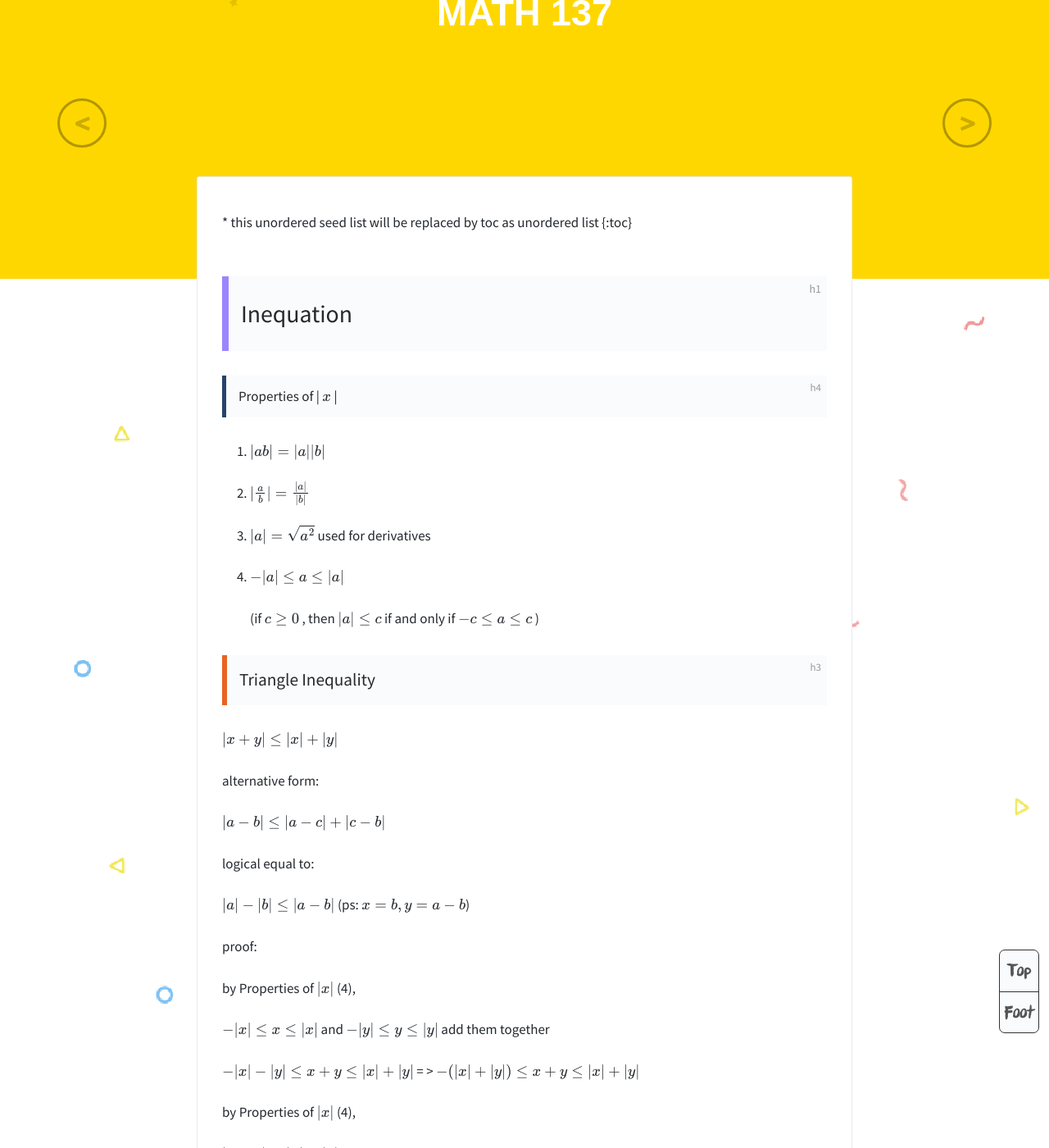
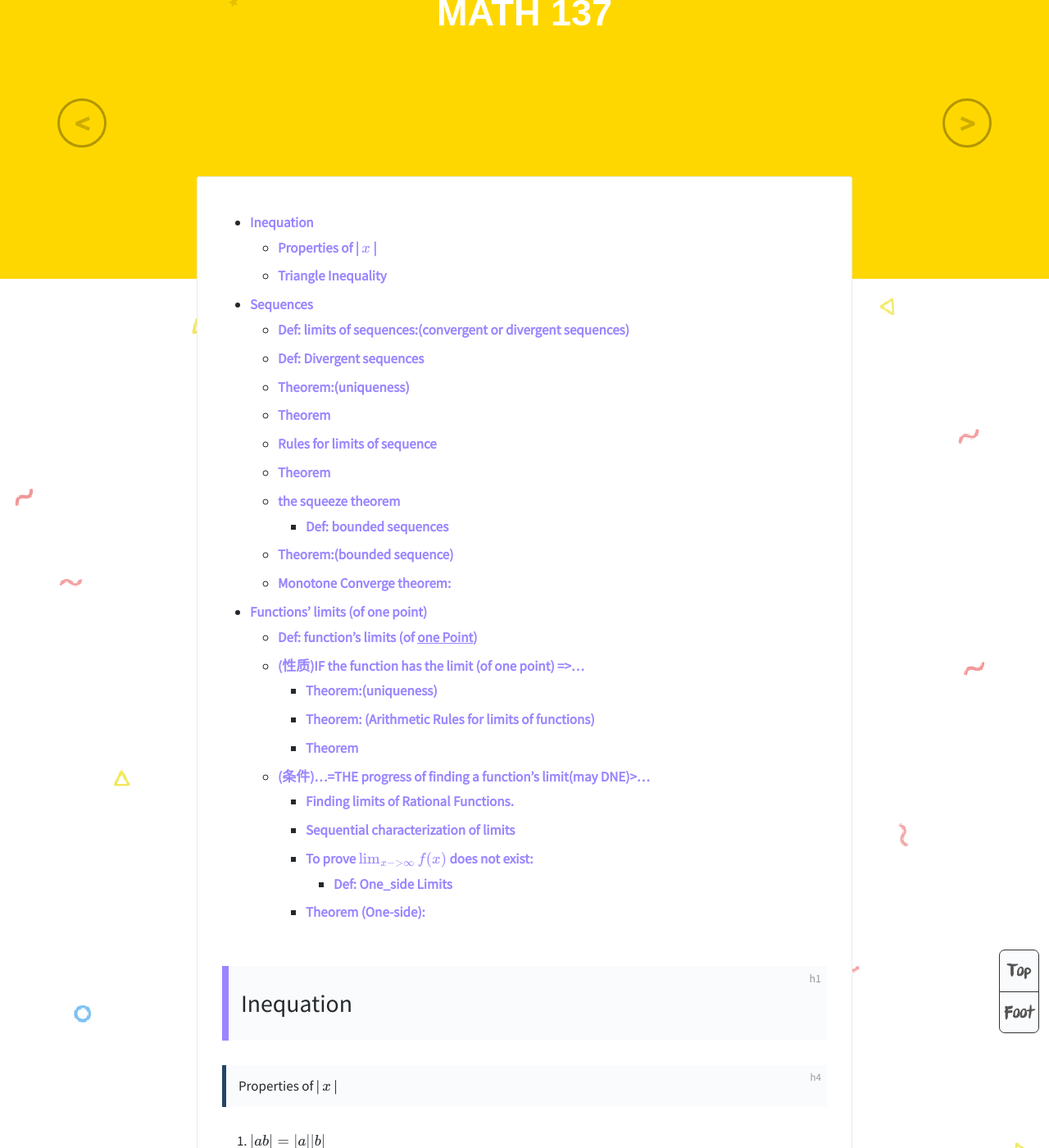
Before and after one commit to Zosuven/Zosuven.github.io, a Jekyll site: the page built from _posts/2020-04-28-math137.md, in a window 1280 px wide and 1400 px high, scrolled down 285 px. Shown: the whole window at 82% size. Built offline with Jekyll 4.4.1, drawn with Linux system fonts in a browser that asks for light colours; formulas are drawn with MathJax 3.

Commit message:
add separately

```diff
--- a/_layouts/post.html
+++ b/_layouts/post.html
@@ -29,7 +29,7 @@
       </div>
     {% endif %}
   {% endif %}
-  {% include toc.html %}
+
   <!-- 文章内容 -->
   {{ page.content }}
   <!-- 引入share模块 -->
--- a/_posts/2020-04-28-math137.md
+++ b/_posts/2020-04-28-math137.md
@@ -7,6 +7,7 @@
 cover: '/pics/math/cover-math137.jpg'
 tags: notes math
 ---
+{% include toc.html %}
 # Inequation
 
 #### Properties of &#124; $x$ &#124;
```
Also changed, not shown: _posts/2020-04-27-math138.md (+1 -0 lines), _posts/2020-04-27-music270.md (+1 -1 lines), _posts/2020-04-28-math136.md (+1 -0 lines).
